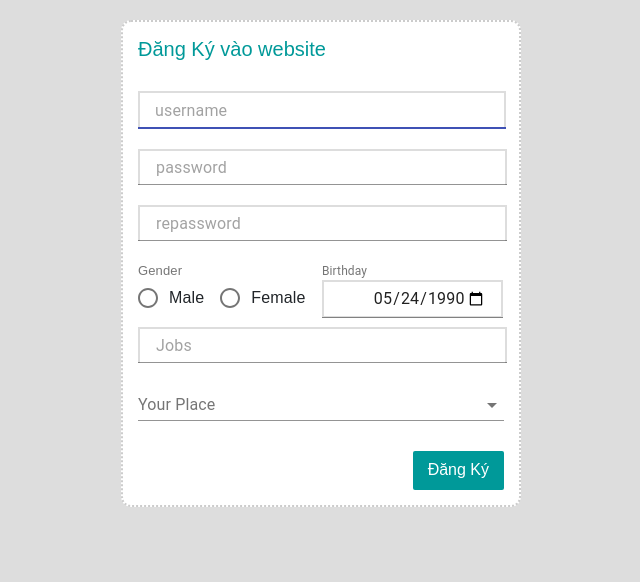
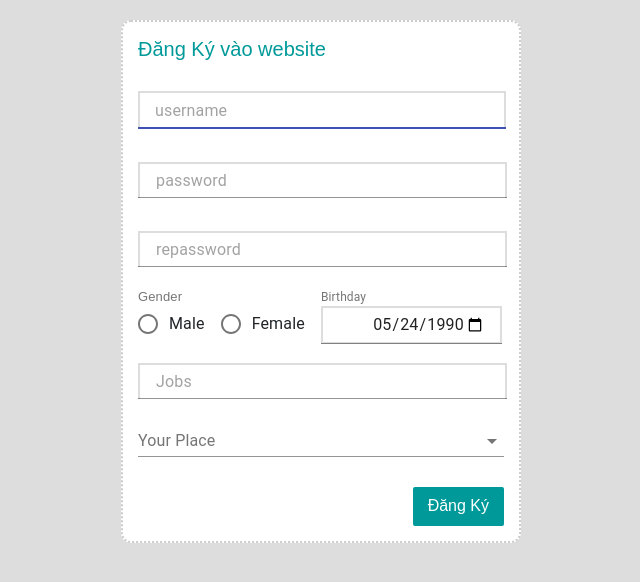
Before and after one commit to phz2712/24hnews.github.io, a React (Create React App) app: page / in a window 1280 px wide. Shown: the top 582 px of the page, without its empty margins (319-959 px from the left). Built offline with nearby package versions, Linux system fonts and the light colour scheme.

Commit message:
fix state

```diff
--- a/src/App.js
+++ b/src/App.js
@@ -1,6 +1,4 @@
 import React from 'react';
-import { Button, TextField } from '@material-ui/core';
-import Login from './components/login';
 import Register from './components/register';
 
 class App extends React.Component{
--- a/src/components/Register.css
+++ b/src/components/Register.css
@@ -52,7 +52,7 @@ h1{
   width: 333px;
   border: 1px solid #cccccc;
   outline: none;
-  margin-top: -3px;
+  margin-top: 10px;
   border: 2px solid #dddddd;
   border-bottom: none;
 }
@@ -61,7 +61,7 @@ h1{
   width: 333px;
   border: 1px solid #cccccc;
   outline: none;
-  margin-top: 0px;
+  margin-top: 10px;
   border: 2px solid #dddddd;
   border-bottom: none;
 }
--- a/src/components/register.js
+++ b/src/components/register.js
@@ -1,8 +1,7 @@
-import React, { useState } from "react";
+import React, {useState, useReducer} from "react";
 import { makeStyles } from "@material-ui/core/styles";
 import {TextField, Select, Input, MenuItem, InputLabel, FormControlLabel, RadioGroup, Radio, FormControl, FormLabel, Typography} from "@material-ui/core";
 import './Register.css';
-import { Visibility, VisibilityOff, FavoriteBorder, Favorite} from '@material-ui/icons';
 
 const useStyles = makeStyles(theme => ({
   root: {
@@ -43,24 +42,37 @@ const citis = [
 
 export default function BasicTextFields() {
 
-  const[warning, setwarning]= useState(' ');
-  const[warning2, setwarning2]= useState(' ');
-  const[err1, seterr1]= useState(false);
-  const[err2, seterr2]= useState(false);
-  const[showpassword, setshowpassword]= useState(true);
-  const[user, setuser]= useState({username:'', password:''})
+  const [user, setuser] = useReducer(
+    (state, newState) => ({...state, ...newState}),
+      {
+      username:'',
+      password:'',
+      repassword:'',
+
+      showpassword:true,
+      err1: false,
+      err2:false,
+      warning:' ',
+      warning2:' ',
+      }
+
+    );
       const [city, setcity] = React.useState([]);
 
   const classes = useStyles();
 
   function handleOnchange(event) {
-    setcity(event.target.value);
+
     const target = event.target;
     const value = target.name === 'isGoing' ? target.checked : target.value;
-    target.value = target.value.replace(/\s/g, "");
     const name = target.name;
+    if(name==="username" || name=== "password"){target.value = target.value.replace(/\s/g, "");}
     console.log(name)
-    setuser({[name]: value });
+    if(name==="city"){
+      setcity(value);
+    }
+    else
+    {setuser({[name]: value });}
 
      switch (user.username.length){
        case 0:
@@ -71,12 +83,12 @@ export default function BasicTextFields() {
        case 8:
        case 9:
        case 10:
-        setwarning(" ");
-        seterr1(false);
+        setuser({Warning: " "});
+        setuser({err1: false});
        break;
        default:
-       setwarning("Higher 4 letters");
-       seterr1(true);
+       setuser({Warning: "Higher 4 letters"});
+       setuser({err1: true});
        break;
      }
 
@@ -84,7 +96,7 @@ export default function BasicTextFields() {
      console.log(user.username)
 
 
-     const re = /^(?=.*[a-z])(?=.*[A-Z])(?=.*\d)(?=.*(\W|_[!@#$%^&*]_)).{3,}$/;
+     /*const re = /^(?=.*[a-z])(?=.*[A-Z])(?=.*\d)(?=.*(\W|_[!@#$%^&*]_)).{3,}$/;*/
      const lower   = /^(?=.*[a-z]).{0,}$/;
      const upper   = /^(?=.*[A-Z]).{0,}$/;
      const number  = /^(?=.*\d).{0,}$/;
@@ -93,37 +105,36 @@ export default function BasicTextFields() {
 
 
     if(user.password===""){
-        setwarning2(" ");
-        seterr2(false);
+        setuser({warning2: ' '});
+        setuser({err2: false});
       }
      else{
 
        if(!lower.test(user.password))
         {
-         setwarning2(" must be a lower letter");
-         seterr2(true);
+         setuser({warning2: "must be a lower letter"});
+         setuser({err2: true});
         }
         else if(!upper.test(user.password))
         {
-
-          setwarning2(" must be a upper letter");
-          seterr2(true);
+         setuser({warning2: " must be a upper letter"});
+         setuser({err2: true});
         }
         else if(!number.test(user.password))
         {
-         setwarning2(" must be a number letter");
-         seterr2(true);
+         setuser({warning2: " must be a number letter"});
+         setuser({err2: true});
         }
         else if(!special.test(user.password))
         {
-         setwarning2(" must be a special letter");
-         seterr2(true);
+          setuser({warning2: " must be a special letter"});
+          setuser({err2: true});
+
         }
         else
         {
-
-         setwarning2(' ');
-         seterr2(false);
+          setuser({warning2: " "});
+          setuser({err2: false});
         }
      }
   }
@@ -135,58 +146,56 @@ export default function BasicTextFields() {
 
 
             <div className="login-form">
-              <form action method="post">
+              <form action='true' method="post">
                 <h1>Đăng Ký vào website</h1>
                 <div>
                   <i />
-                  <TextField  className="user-box"
-                              error={err1}
+                  <TextField
+                    className="user-box"
+                    error={user.err1}
                     autoFocus={true} type="text"
-                              placeholder="Nhập username"
-                              type='username' name='username'
+                    placeholder="username"
+                     name='username'
                     onChange={e =>
                     {
                       handleOnchange(e);
                     }}
-
-                              placeholder='username'
-                              helperText={warning}
+                    helperText={user.warning}
                     inputProps={{
                     maxLength: 10,
                     }}
-
                     />
 
                 </div>
                 <div>
                   <i />
 
-                  <TextField  className="password-box"
-                              error={err2}
-                              type={showpassword ? "password" : "text"}
-                              placeholder="Nhập mật khẩu"
+                  <TextField
+                    className="password-box"
+                    error={user.err2}
+                    type='password'
                     name='password'
                     onChange={e =>
                     {
                       handleOnchange(e);
                     }}
                     placeholder='password'
-                              helperText={warning2}
+                    helperText={user.warning2}
                     inputProps={{
                     maxLength: 10,
                     }}
                   />
-                    <TextField  className="password-box"
-                              error={err2}
-                              type={showpassword ? "password" : "text"}
-                              placeholder="Nhập mật khẩu"
+                    <TextField
+                      className="password-box"
+                      error={user.err2}
+                      type='password'
                       name='repassword'
                       onChange={e =>
                       {
                         handleOnchange(e);
                       }}
                       placeholder='repassword'
-                              helperText={warning2}
+                      helperText={user.warning2}
                       inputProps={{
                       maxLength: 10,
                       }}
@@ -203,7 +212,7 @@ export default function BasicTextFields() {
 
                         control={<Radio color="primary" />}
                         label={
-                          <Typography variant="headline" component="h6"> Male </Typography>
+                          <Typography> Male </Typography>
                         }
                         value="male"
                       />
@@ -211,7 +220,7 @@ export default function BasicTextFields() {
 
                         control={<Radio color="primary" />}
                         label={
-                          <Typography variant="headline" component="h6"> Female </Typography>
+                          <Typography> Female </Typography>
                         }
                         value="female"
                       />
@@ -232,9 +241,9 @@ export default function BasicTextFields() {
 
                     </div>
                 </div>
-                <TextField  className="job-box"
+                <TextField
+                  className="job-box"
                   type='text'
-                              placeholder="Nhập mật khẩu"
                   name='Jobs'
                   onChange={e =>
                   {
@@ -252,12 +261,16 @@ export default function BasicTextFields() {
           id="demo-mutiple-name"
           multiple
           value={city}
-          onChange={handleOnchange}
+          name='city'
+          onChange={e =>
+            {
+              handleOnchange(e);
+            }}
           input={<Input />}
         >
-          {citis.map((name) => (
-            <MenuItem key={name} value={name}>
-              {name}
+          {citis.map((city) => (
+            <MenuItem key={city} value={city}>
+              {city}
             </MenuItem>
           ))}
         </Select>
```
Lines whose indentation alone changed are shown as unchanged.
